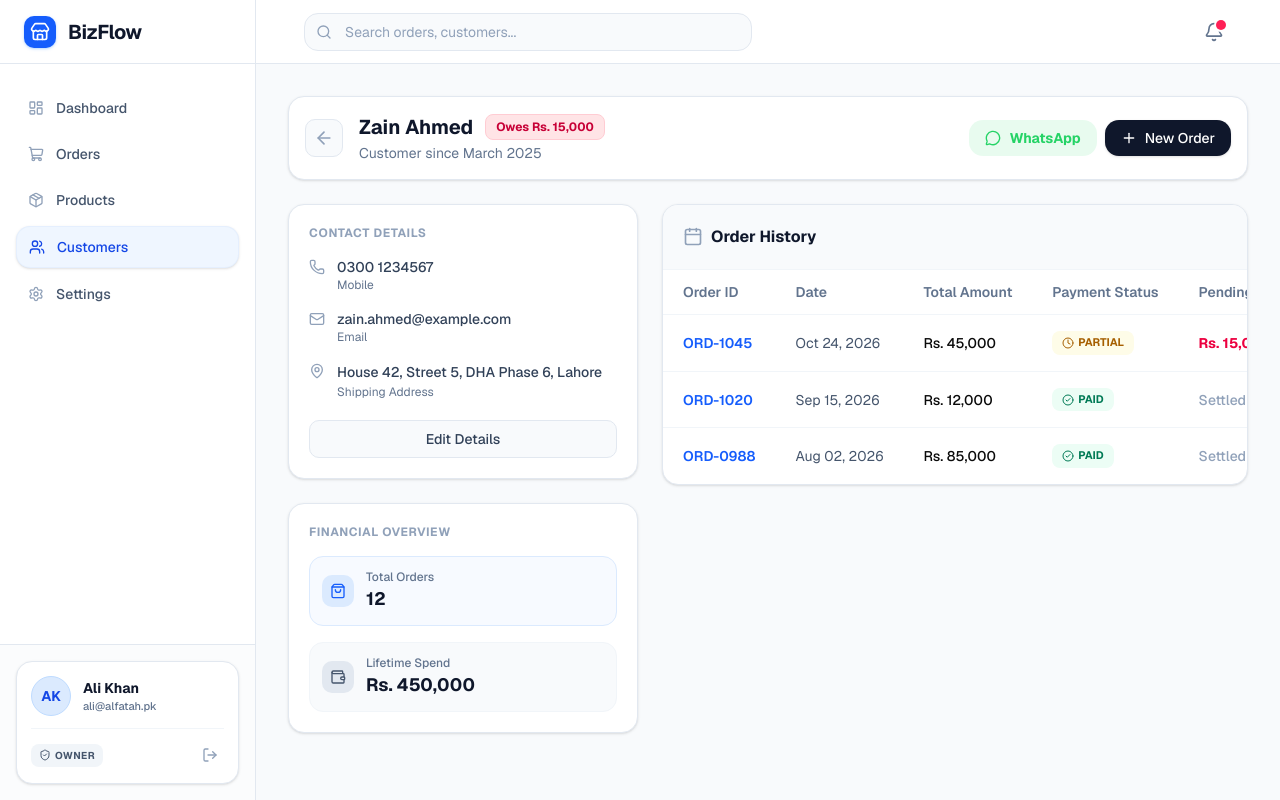
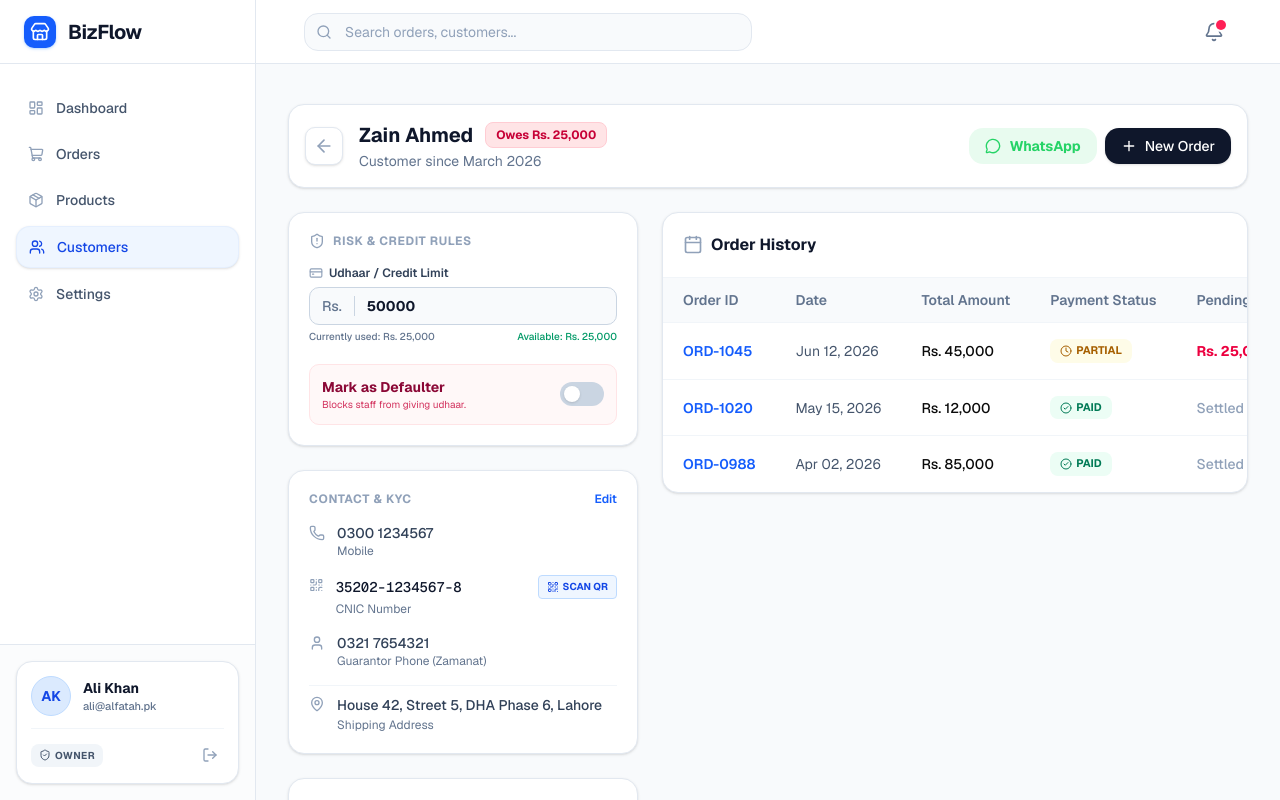
Before and after one commit to itx-tayyab/BizFlow, a Next.js app in the folder client/: page /customers/1 in a window 1280 px wide. Shown: the top 800 px of the page. Built offline with nearby package versions, Linux system fonts and the light colour scheme.

Commit message:
Add risk management features to CustomerProfilePage with credit limit input and defaulter toggle

```diff
--- a/client/src/app/(dashboard)/customers/[id]/page.tsx
+++ b/client/src/app/(dashboard)/customers/[id]/page.tsx
@@ -1,10 +1,12 @@
 "use client";
 
+import { useState } from "react";
 import Link from "next/link";
 import {
   ArrowLeft, User, Phone, MapPin, Mail,
   Plus, MessageCircle, ShoppingBag, Wallet,
-  Calendar, CheckCircle2, AlertCircle, Clock
+  Calendar, CheckCircle2, AlertCircle, Clock,
+  QrCode, ShieldAlert, CreditCard, UserX
 } from "lucide-react";
 
 // --- MOCK CUSTOMER DATA ---
@@ -14,39 +16,51 @@ const mockCustomer = {
   phone: "0300 1234567",
   address: "House 42, Street 5, DHA Phase 6, Lahore",
   email: "zain.ahmed@example.com",
-  type: "Loyal Customer",
-  joined: "March 2025",
+  cnic: "35202-1234567-8",
+  guarantorPhone: "0321 7654321",
+  joined: "March 2026",
   metrics: {
     totalOrders: 12,
     lifetimeValue: 450000,
-    outstandingBalance: 15000
+    outstandingBalance: 25000
   },
-  // Order History for this specific customer
   orderHistory:[
-    { id: "ORD-1045", date: "Oct 24, 2026", total: 45000, status: "COMPLETED", payment: "PARTIAL", balance: 15000 },
-    { id: "ORD-1020", date: "Sep 15, 2026", total: 12000, status: "COMPLETED", payment: "PAID", balance: 0 },
-    { id: "ORD-0988", date: "Aug 02, 2026", total: 85000, status: "COMPLETED", payment: "PAID", balance: 0 },
+    { id: "ORD-1045", date: "Jun 12, 2026", total: 45000, status: "COMPLETED", payment: "PARTIAL", balance: 25000 },
+    { id: "ORD-1020", date: "May 15, 2026", total: 12000, status: "COMPLETED", payment: "PAID", balance: 0 },
+    { id: "ORD-0988", date: "Apr 02, 2026", total: 85000, status: "COMPLETED", payment: "PAID", balance: 0 },
   ]
 };
 
 export default function CustomerProfilePage() {
+  // Interactive States for the Demo
+  const [isDefaulter, setIsDefaulter] = useState(false);
+  const [creditLimit, setCreditLimit] = useState(50000);
+
   return (
-    <div className="flex flex-col gap-6 animate-in fade-in duration-500 pb-10">
+    <div className="flex flex-col gap-6 animate-in fade-in duration-500 pb-10 mt-2">
 
       {/* 🟢 TOP ACTION BAR */}
-      <div className="flex flex-col sm:flex-row sm:items-center justify-between gap-4 bg-white p-4 rounded-2xl border border-slate-200 shadow-sm">
+      <div className={`flex flex-col sm:flex-row sm:items-center justify-between gap-4 p-4 rounded-2xl border shadow-sm transition-colors ${isDefaulter ? 'bg-rose-50 border-rose-200' : 'bg-white border-slate-200'}`}>
         <div className="flex items-center gap-4">
-          <Link href="/customers" className="p-2 text-slate-400 hover:text-slate-900 bg-slate-50 rounded-lg border border-slate-200 transition-colors">
+          <Link href="/customers" className="p-2 text-slate-400 hover:text-slate-900 bg-white rounded-lg border border-slate-200 transition-colors shadow-sm">
             <ArrowLeft className="w-5 h-5" />
           </Link>
           <div>
             <div className="flex items-center gap-3">
               <h1 className="text-xl font-bold text-slate-900">{mockCustomer.name}</h1>
-              {mockCustomer.metrics.outstandingBalance > 0 ? (
+
+              {/* Dynamic Badges */}
+              {isDefaulter && (
+                <span className="bg-rose-600 text-white text-xs font-black px-2.5 py-1 rounded-md flex items-center gap-1 shadow-sm uppercase tracking-wide">
+                  <UserX className="w-3.5 h-3.5" /> Defaulter
+                </span>
+              )}
+              {!isDefaulter && mockCustomer.metrics.outstandingBalance > 0 && (
                 <span className="bg-rose-100 text-rose-700 text-xs font-bold px-2.5 py-1 rounded-md border border-rose-200">
                   Owes Rs. {mockCustomer.metrics.outstandingBalance.toLocaleString()}
                 </span>
-              ) : (
+              )}
+              {!isDefaulter && mockCustomer.metrics.outstandingBalance === 0 && (
                 <span className="bg-emerald-100 text-emerald-700 text-xs font-bold px-2.5 py-1 rounded-md border border-emerald-200">
                   Account Settled
                 </span>
@@ -76,13 +90,61 @@ export default function CustomerProfilePage() {
       <div className="flex flex-col lg:flex-row gap-6 items-start">
 
         {/* ==========================================
-            LEFT COLUMN: CUSTOMER INFO & METRICS
+            LEFT COLUMN: INFO & RISK MANAGEMENT
         ========================================== */}
         <div className="w-full lg:w-[350px] flex flex-col gap-6">
 
-          {/* Contact Info Card */}
+          {/* 🔴 NEW: CREDIT & RISK MANAGEMENT */}
           <div className="bg-white p-5 rounded-2xl border border-slate-200 shadow-sm">
-            <h3 className="text-xs font-bold text-slate-400 uppercase tracking-wider mb-4">Contact Details</h3>
+            <h3 className="text-xs font-bold text-slate-400 uppercase tracking-wider mb-4 flex items-center gap-2">
+              <ShieldAlert className="w-4 h-4" /> Risk & Credit Rules
+            </h3>
+
+            <div className="space-y-5">
+              {/* Credit Limit Input */}
+              <div>
+                <label className="block text-xs font-semibold text-slate-700 mb-1.5 flex items-center gap-1.5">
+                  <CreditCard className="w-3.5 h-3.5 text-slate-400" /> Udhaar / Credit Limit
+                </label>
+                <div className="flex items-center border border-slate-300 rounded-lg overflow-hidden bg-slate-50 focus-within:border-blue-500 focus-within:ring-1 focus-within:ring-blue-500 transition-all">
+                  <span className="px-3 text-slate-500 text-sm font-medium border-r border-slate-300">Rs.</span>
+                  <input
+                    type="number"
+                    value={creditLimit}
+                    onChange={(e) => setCreditLimit(Number(e.target.value))}
+                    className="w-full py-2 px-3 text-sm outline-none bg-transparent font-bold text-slate-900"
+                  />
+                </div>
+                <div className="flex justify-between mt-1 text-[10px] font-medium">
+                  <span className="text-slate-500">Currently used: Rs. {mockCustomer.metrics.outstandingBalance.toLocaleString()}</span>
+                  <span className={`${creditLimit - mockCustomer.metrics.outstandingBalance < 0 ? 'text-rose-600' : 'text-emerald-600'}`}>
+                    Available: Rs. {(creditLimit - mockCustomer.metrics.outstandingBalance).toLocaleString()}
+                  </span>
+                </div>
+              </div>
+
+              {/* Defaulter Toggle */}
+              <div className="flex items-center justify-between p-3 border border-rose-100 bg-rose-50/50 rounded-lg">
+                <div>
+                  <p className="font-bold text-rose-900 text-sm">Mark as Defaulter</p>
+                  <p className="text-[10px] text-rose-700/80 leading-tight mt-0.5">Blocks staff from giving udhaar.</p>
+                </div>
+                <div
+                  onClick={() => setIsDefaulter(!isDefaulter)}
+                  className={`w-11 h-6 rounded-full p-1 cursor-pointer transition-colors ${isDefaulter ? 'bg-rose-600' : 'bg-slate-300'}`}
+                >
+                  <div className={`w-4 h-4 bg-white rounded-full shadow-sm transform transition-transform ${isDefaulter ? 'translate-x-5' : 'translate-x-0'}`}></div>
+                </div>
+              </div>
+            </div>
+          </div>
+
+          {/* CONTACT & KYC DETAILS */}
+          <div className="bg-white p-5 rounded-2xl border border-slate-200 shadow-sm">
+            <div className="flex items-center justify-between mb-4">
+              <h3 className="text-xs font-bold text-slate-400 uppercase tracking-wider">Contact & KYC</h3>
+              <button className="text-xs font-semibold text-blue-600 hover:underline">Edit</button>
+            </div>
 
             <div className="space-y-4 text-sm">
               <div className="flex items-start gap-3 text-slate-700">
@@ -92,14 +154,31 @@ export default function CustomerProfilePage() {
                   <p className="text-xs text-slate-500">Mobile</p>
                 </div>
               </div>
+
+              {/* 🟢 NEW: CNIC & SCANNER UI */}
               <div className="flex items-start gap-3 text-slate-700">
-                <Mail className="w-4 h-4 text-slate-400 mt-0.5" />
-                <div>
-                  <p className="font-medium">{mockCustomer.email}</p>
-                  <p className="text-xs text-slate-500">Email</p>
+                <QrCode className="w-4 h-4 text-slate-400 mt-0.5" />
+                <div className="w-full">
+                  <div className="flex items-center justify-between">
+                    <p className="font-mono font-medium text-slate-900">{mockCustomer.cnic || "Not provided"}</p>
+                    <button className="flex items-center gap-1 text-[10px] font-bold bg-blue-50 text-blue-700 px-2 py-1 rounded border border-blue-200 hover:bg-blue-100 transition-colors">
+                      <QrCode className="w-3 h-3" /> SCAN QR
+                    </button>
+                  </div>
+                  <p className="text-xs text-slate-500 mt-0.5">CNIC Number</p>
                 </div>
               </div>
+
+              {/* 🟢 NEW: GUARANTOR (ZAMANAT) */}
               <div className="flex items-start gap-3 text-slate-700">
+                <User className="w-4 h-4 text-slate-400 mt-0.5" />
+                <div>
+                  <p className="font-medium">{mockCustomer.guarantorPhone || "Not provided"}</p>
+                  <p className="text-xs text-slate-500">Guarantor Phone (Zamanat)</p>
+                </div>
+              </div>
+
+              <div className="flex items-start gap-3 text-slate-700 pt-2 border-t border-slate-100">
                 <MapPin className="w-4 h-4 text-slate-400 mt-0.5" />
                 <div>
                   <p className="font-medium leading-relaxed">{mockCustomer.address}</p>
@@ -107,31 +186,19 @@ export default function CustomerProfilePage() {
                 </div>
               </div>
             </div>
-
-            <button className="w-full mt-5 py-2 bg-slate-50 border border-slate-200 text-slate-700 rounded-lg text-sm font-medium hover:bg-slate-100 transition-colors">
-              Edit Details
-            </button>
           </div>
 
-          {/* Lifetime Metrics Card */}
+          {/* Lifetime Metrics Card (Moved down) */}
           <div className="bg-white p-5 rounded-2xl border border-slate-200 shadow-sm">
             <h3 className="text-xs font-bold text-slate-400 uppercase tracking-wider mb-4">Financial Overview</h3>
-
             <div className="space-y-4">
-              <div className="flex items-center gap-3 p-3 bg-blue-50/50 rounded-xl border border-blue-100">
-                <div className="p-2 bg-blue-100 rounded-lg text-blue-600"><ShoppingBag className="w-4 h-4" /></div>
-                <div>
-                  <p className="text-xs text-slate-500 font-medium">Total Orders</p>
-                  <p className="text-lg font-bold text-slate-900">{mockCustomer.metrics.totalOrders}</p>
-                </div>
+              <div className="flex items-center justify-between p-3 bg-slate-50 rounded-xl border border-slate-100">
+                <span className="text-xs text-slate-500 font-medium">Total Orders</span>
+                <span className="text-base font-bold text-slate-900">{mockCustomer.metrics.totalOrders}</span>
               </div>
-
-              <div className="flex items-center gap-3 p-3 bg-slate-50 rounded-xl border border-slate-100">
-                <div className="p-2 bg-slate-200 rounded-lg text-slate-600"><Wallet className="w-4 h-4" /></div>
-                <div>
-                  <p className="text-xs text-slate-500 font-medium">Lifetime Spend</p>
-                  <p className="text-lg font-bold text-slate-900">Rs. {mockCustomer.metrics.lifetimeValue.toLocaleString()}</p>
-                </div>
+              <div className="flex items-center justify-between p-3 bg-slate-50 rounded-xl border border-slate-100">
+                <span className="text-xs text-slate-500 font-medium">Lifetime Spend</span>
+                <span className="text-base font-bold text-slate-900">Rs. {mockCustomer.metrics.lifetimeValue.toLocaleString()}</span>
               </div>
             </div>
           </div>
@@ -142,7 +209,7 @@ export default function CustomerProfilePage() {
             RIGHT COLUMN: ORDER HISTORY
         ========================================== */}
         <div className="flex-1 w-full bg-white rounded-2xl border border-slate-200 shadow-sm overflow-hidden">
-          <div className="p-5 border-b border-slate-100 bg-slate-50 flex items-center justify-between">
+          <div className="p-5 border-b border-slate-100 flex items-center justify-between">
             <h2 className="font-bold text-slate-900 flex items-center gap-2">
               <Calendar className="w-5 h-5 text-slate-400" /> Order History
             </h2>
@@ -150,7 +217,7 @@ export default function CustomerProfilePage() {
 
           <div className="overflow-x-auto">
             <table className="w-full text-left text-sm whitespace-nowrap">
-              <thead className="bg-white text-slate-500 border-b border-slate-100">
+              <thead className="bg-slate-50 text-slate-500 border-b border-slate-100">
                 <tr>
                   <th className="px-5 py-3 font-semibold">Order ID</th>
                   <th className="px-5 py-3 font-semibold">Date</th>
```
